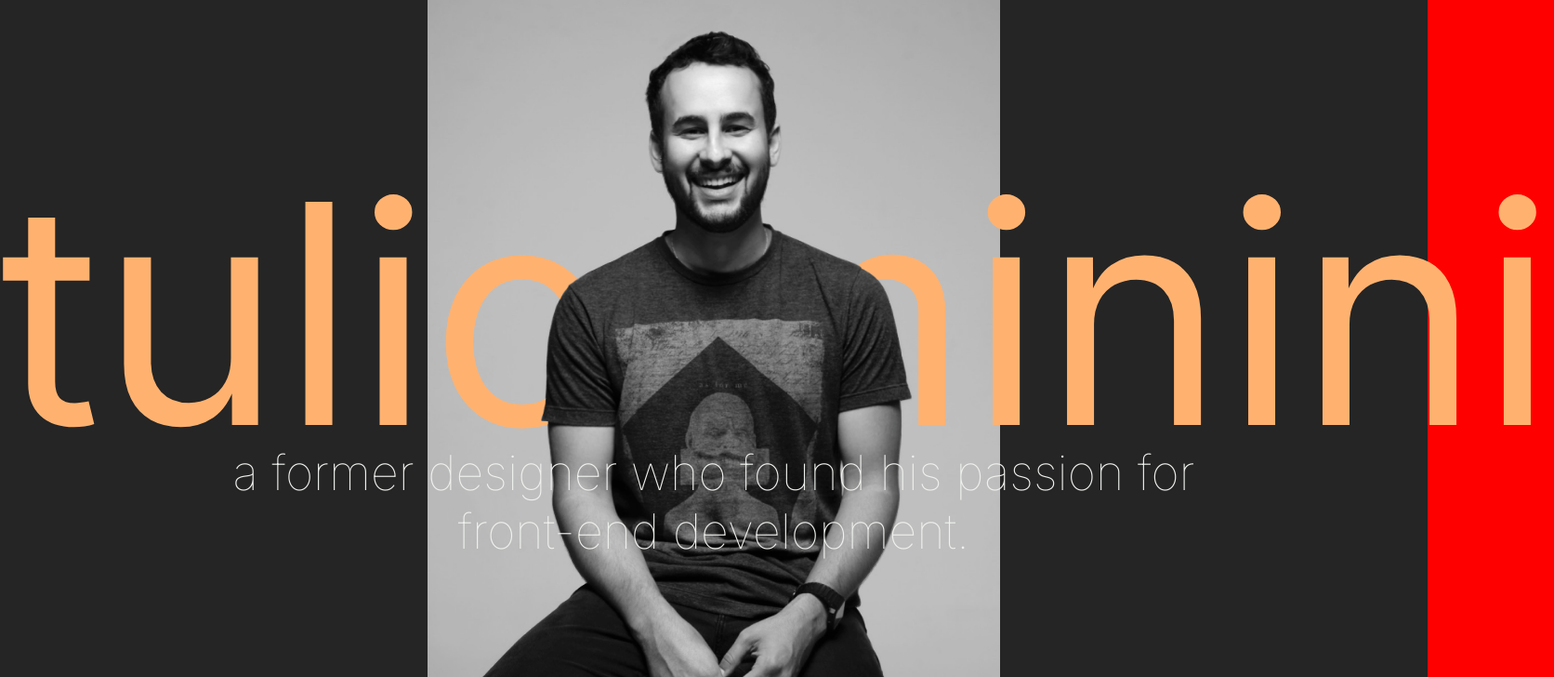
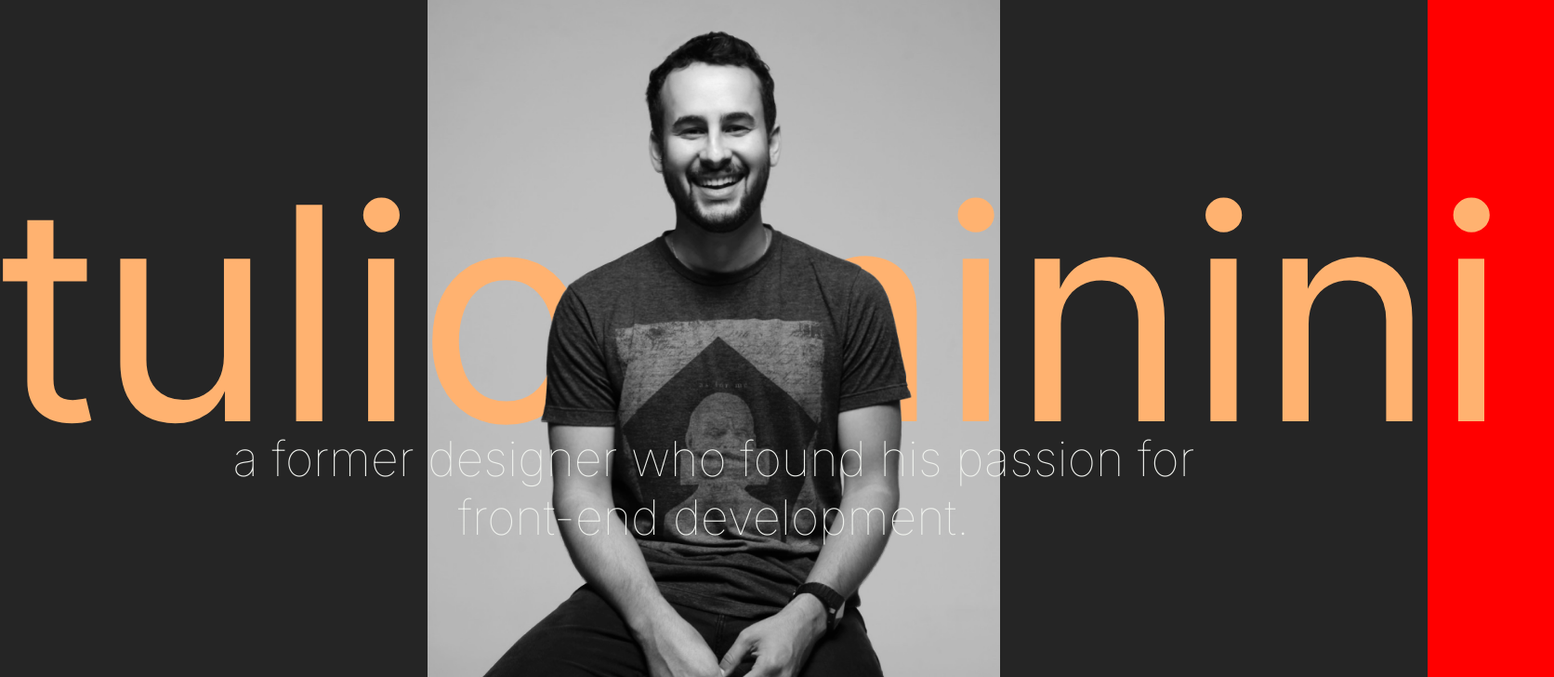
Before and after one commit to t-minini/my-website-v3, a React (Create React App) app: page / in a window 1536 px wide. Shown: the top 728 px of the page at 93% size, 1672 px wide, since content can reach past the window. Built offline with nearby package versions, Linux system fonts and the light colour scheme; a web font is replaced by a local one.

Commit message:
updating media queries

```diff
--- a/src/components/about/About.module.css
+++ b/src/components/about/About.module.css
@@ -129,7 +129,7 @@
   }
 }
 
-/* MACBOOK PRO 14" and IPAD PRO (LANDSCAPE) */
+/* IPAD PRO and MACBOOK PRO 14" (LANDSCAPE) */
 @media only screen and (min-width: 1365px) and (orientation: landscape) {
   .about span.word {
     /* background-color:goldenrod; */
--- a/src/components/hero/Hero.module.css
+++ b/src/components/hero/Hero.module.css
@@ -1,14 +1,14 @@
 .hero {
-  height: 100dvh;
-  width: 100vw;
+  min-height: 100dvh;
+  min-width: 100vw;
   background-color: var(--black);
   position: relative;
   z-index: -1;
 }
 
 .hero__text {
+  min-height: 100dvh;
   min-width: 100vw;
-  height: 100dvh;
   display: flex;
   flex-direction: column;
   align-items: center;
@@ -48,7 +48,7 @@
   z-index: 3;
 }
 
-/* SMARTPHONES PORTRAIT */
+/* SMARTPHONES - SHORTER SCREENS (PORTRAIT) */
 @media only screen and (max-width: 480px) and (orientation: portrait) {
   .hero__text h1 {
     /* background-color: red; */
@@ -69,20 +69,7 @@
   }
 }
 
-/* SMARTPHONES PORTRAIT - TALLER SCREENS */
-@media only screen and (min-width: 390px) and (orientation: portrait) {
-  .hero__text h1 {
-    font-size: 7.5rem;
-    /* background-color: aquamarine; */
-    line-height: 6rem;
-  }
-
-  .hero__text p {
-    font-size: 1.6rem;
-  }
-}
-
-/* SMARTPHONES LANDSCAPE */
+/* SMARTPHONES - SHORTER SCREENS (LANDSCAPE) */
 @media only screen and (min-width: 665px) and (orientation: landscape) {
   .hero__text h1 {
     /* background-color: coral; */
@@ -103,7 +90,25 @@
   }
 }
 
-/* TABLETS PORTRAIT */
+/* SMARTPHONES - TALLER SCREENS (PORTRAIT) */
+@media only screen and (min-width: 390px) and (orientation: portrait) {
+  .hero__text h1 {
+    font-size: 7.5rem;
+    /* background-color: aquamarine; */
+    line-height: 6rem;
+  }
+
+  .hero__text p {
+    font-size: 1.6rem;
+  }
+}
+
+/* SMARTPHONES - TALLER SCREENS (LANDSCAPE) */
+@media only screen and (min-width: 843px) and (orientation: landscape) {
+
+}
+
+/* IPAD MINI (PORTRAIT) */
 @media only screen and (min-width: 767px) and (orientation: portrait) {
   .hero__text h1 {
     /* background-color: yellowgreen; */
@@ -124,7 +129,7 @@
   }
 }
 
-/* TABLETS LANDSCAPE */
+/* IPAD MINI (LANDSCAPE) */
 @media only screen and (min-width: 1023px) and (orientation: landscape) {
   .hero__text h1 {
     /* background-color: brown; */
@@ -137,11 +142,11 @@
   }
 }
 
-/* SMALL SCREENS, LAPTOPS PORTRAIT */
+/* IPAD AIR (PORTRAIT) */
 @media only screen and (min-width: 769px) and (orientation: portrait) {
   .hero__text h1 {
     /* background-color: yellow; */
-    font-size: 16rem;
+    font-size: 15rem;
     line-height: 12rem;
   }
 
@@ -158,11 +163,11 @@
   }
 }
 
-/* SMALL SCREENS, LAPTOPS LANDSCAPE */
+/* IPAD AIR (LANDSCAPE) */
 @media only screen and (min-width: 1179px) and (orientation: landscape) {
   .hero__text h1 {
     /* background-color: blueviolet; */
-    font-size: 22rem;
+    font-size: 21rem;
     line-height: 19rem;
   }
 
@@ -171,11 +176,11 @@
   }
 }
 
-/* DESKTOPS, LARGE SCREENS PORTRAIT */
+/* IPAD PRO (PORTRAIT) */
 @media only screen and (min-width: 1023px) and (orientation: portrait) {
   .hero__text h1 {
     /* background-color: cadetblue; */
-    font-size: 20rem;
+    font-size: 19rem;
     line-height: 16rem;
   }
 
@@ -192,11 +197,11 @@
   }
 }
 
-/* DESKTOPS, LARGE SCREENS LANDSCAPE */
+/* IPAD PRO and MACBOOK PRO 14" (LANDSCAPE) */
 @media only screen and (min-width: 1365px) and (orientation: landscape) {
   .hero__text h1 {
     /* background-color: darkolivegreen; */
-    font-size: 25rem;
+    font-size: 24rem;
     line-height: 19rem;
   }
 
@@ -205,12 +210,12 @@
   }
 }
 
-/* EXTRA LARGE SCREENS, TV PORTRAIT */
+/* MONITORS (LANDSCAPE) */
 @media only screen and (min-width: 1520px) and (orientation: landscape) {
   .hero__text h1 {
     /* background-color: beige; */
-    font-size: 33rem;
-    line-height: 28rem;
+    font-size: 32rem;
+    line-height: 25rem;
   }
 
   .hero__text p {
```
